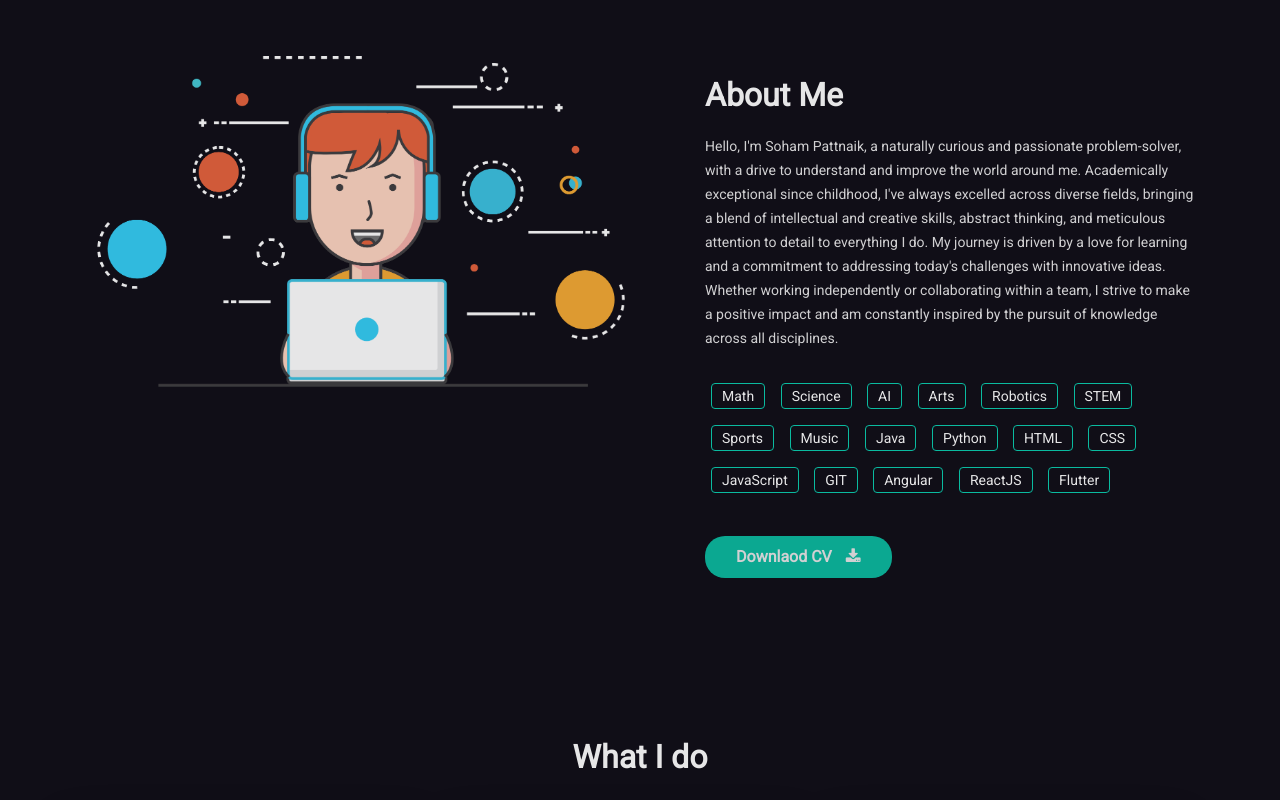
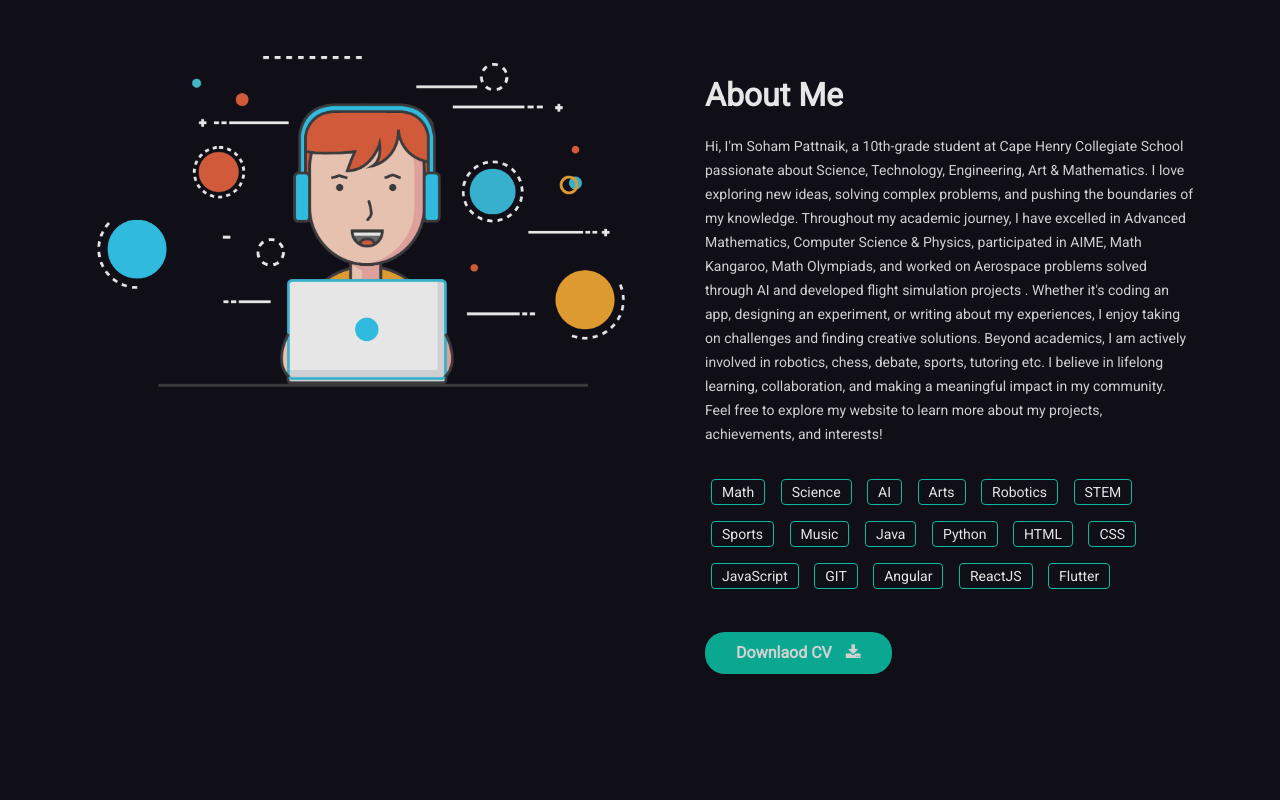
Before and after one commit to sohampattnaik/sohampattnaik.github.io, a plain HTML site: page index.html in a window 1280 px wide. Shown: the part 860-1660 px from the top of the page. Drawn offline with Linux system fonts and the light colour scheme; some packages are replaced by stand-ins of ours.

Commit message:
Update index.html

```diff
--- a/index.html
+++ b/index.html
@@ -171,7 +171,12 @@
                     <div class="col-sm-12 col-md-6">
                         <div class="mh-about-inner">
                             <h2 class="wow fadeInUp" data-wow-duration="0.8s" data-wow-delay="0.1s">About Me</h2>
-                            <p class="wow fadeInUp" data-wow-duration="0.8s" data-wow-delay="0.2s">Hello, I'm Soham Pattnaik, a naturally curious and passionate problem-solver, with a drive to understand and improve the world around me. Academically exceptional since childhood, I've always excelled across diverse fields, bringing a blend of intellectual and creative skills, abstract thinking, and meticulous attention to detail to everything I do. My journey is driven by a love for learning and a commitment to addressing today's challenges with innovative ideas. Whether working independently or collaborating within a team, I strive to make a positive impact and am constantly inspired by the pursuit of knowledge across all disciplines.</p>
+                            <p class="wow fadeInUp" data-wow-duration="0.8s" data-wow-delay="0.2s">Hi, I'm Soham Pattnaik, a 10th-grade student at Cape Henry Collegiate School passionate about Science, Technology, Engineering, Art & Mathematics. I love exploring new ideas, solving complex problems, and pushing the boundaries of my knowledge.
+
+Throughout my academic journey, I have excelled in Advanced Mathematics, Computer Science & Physics, participated in AIME, Math Kangaroo, Math Olympiads, and worked on Aerospace problems solved through AI and developed flight simulation projects . Whether it's coding an app, designing an experiment, or writing about my experiences, I enjoy taking on challenges and finding creative solutions.
+
+Beyond academics, I am actively involved in robotics, chess, debate, sports, tutoring etc. I believe in lifelong learning, collaboration, and making a meaningful impact in my community.
+Feel free to explore my website to learn more about my projects, achievements, and interests!</p>
                             <div class="mh-about-tag wow fadeInUp" data-wow-duration="0.8s" data-wow-delay="0.3s">
                                 <ul>
                                     <li><span>Math</span></li>
@@ -500,7 +505,7 @@
                                         <div class="pr-skill-name">Team Work</div>
                                     </li>
                                     <li>
-                                        <div class="mh-progress mh-progress-circle" data-progress="66"></div>
+                                        <div class="mh-progress mh-progress-circle" data-progress="96"></div>
                                         <div class="pr-skill-name">Leadership</div>
                                     </li>
                                     <li>
```
